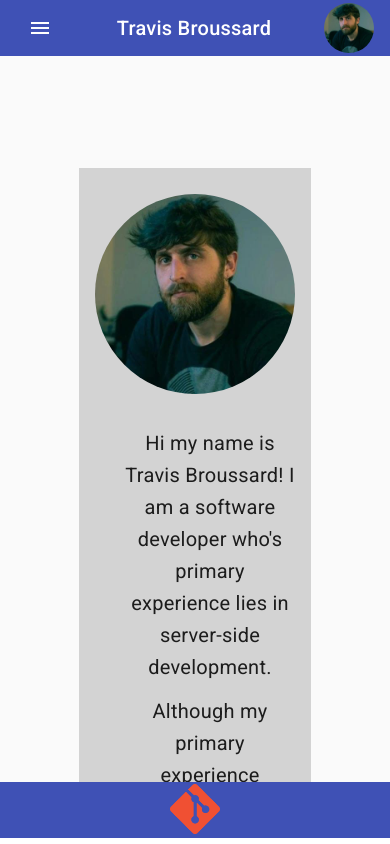
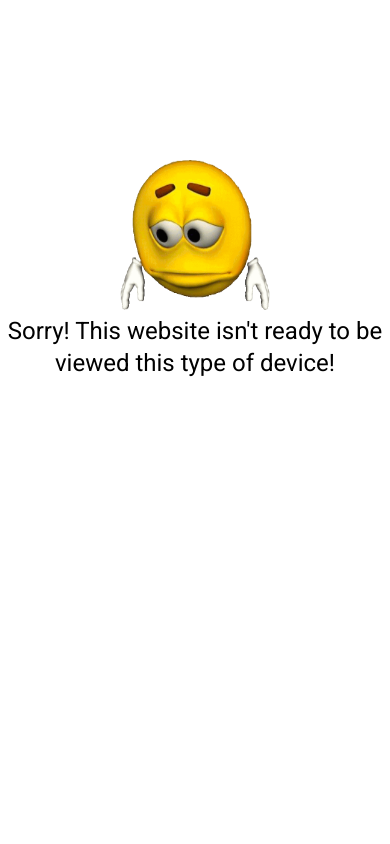
Before and after one commit to travisb1210/travis-resume, an Angular app: page / in a window 390 px wide. Built offline with nearby package versions, Linux system fonts and the light colour scheme.

Commit message:
added view for devices that are too small

```diff
--- a/src/app/app.component.css
+++ b/src/app/app.component.css
@@ -23,3 +23,37 @@
 .outlet {
     height: 86vh;
 }
+
+.under-construction {
+    display: flex;
+    align-items: center;
+    justify-content: center;
+    display: none;
+}
+
+@media screen and (max-width: 800px) {
+
+    .under-construction {
+
+        text-align: center;
+        display: block;
+        height: 100%;
+        width: 100%;
+
+        .under-construction-message {
+            height: 100%;
+        }
+
+        img {
+            margin-top: 10rem;
+            height: 150px;
+            width: 150px;
+        }
+
+
+    }
+
+    .resume {
+        display: none;
+    }
+}
--- a/src/app/app.component.html
+++ b/src/app/app.component.html
@@ -1,3 +1,10 @@
+<div class="under-construction">
+  <div class="under-construction-message">
+    <img src="assets/sad-emoji.gif" alt="sadness">
+    <h1>Sorry! This website isn't ready to be viewed this type of device!</h1>
+  </div>
+</div>
+<div class="resume">
   <mat-toolbar color="primary">
     <mat-toolbar-row>
       <button mat-icon-button (click)="sidenav.toggle();">
@@ -34,3 +41,4 @@
       </span>
     </mat-toolbar-row>
   </mat-toolbar>
+</div>
```
Also changed, not shown: src/assets/sad-emoji.gif (added). Lines whose indentation alone changed are shown as unchanged.
